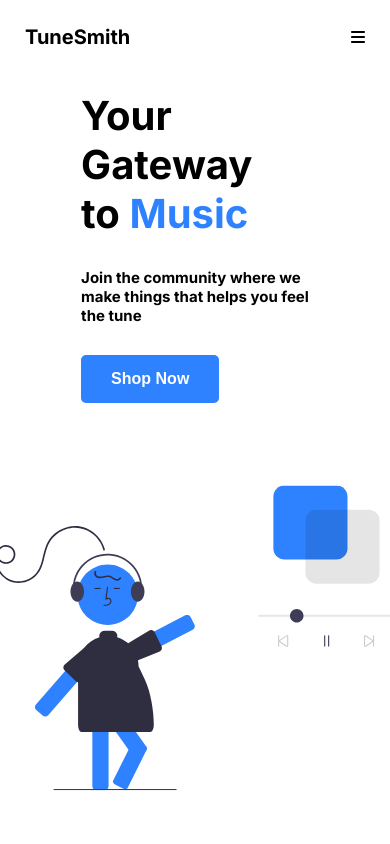
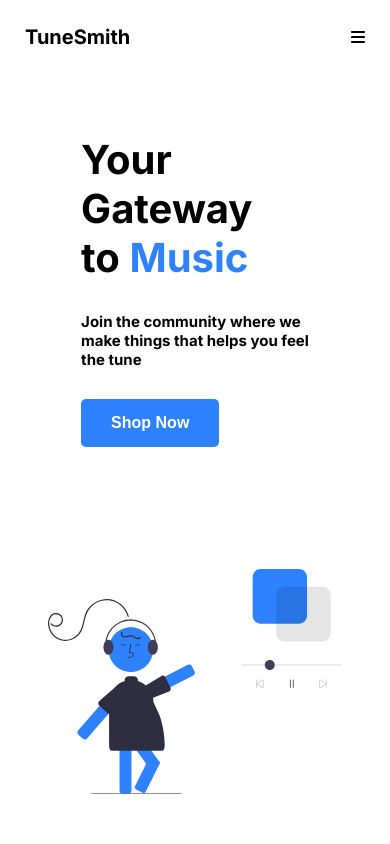
Before and after one commit to Tijil2111/w3btek-frontend, a Next.js app: page / in a window 390 px wide. Shown: the top 844 px of the page. Built offline with nearby package versions, Linux system fonts and the light colour scheme.

Commit message:
responsive home page

```diff
--- a/styles/Home.module.css
+++ b/styles/Home.module.css
@@ -132,8 +132,8 @@
   }
 
   .image {
-    height: 400px;
-    width: 400px;
+    height: 95%;
+    width: 95%;
     align-self: center;
   }
   .sideTitle {
```
